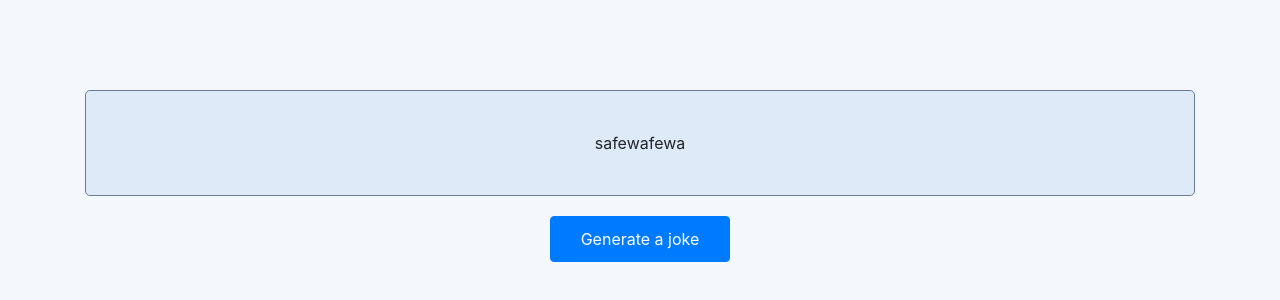
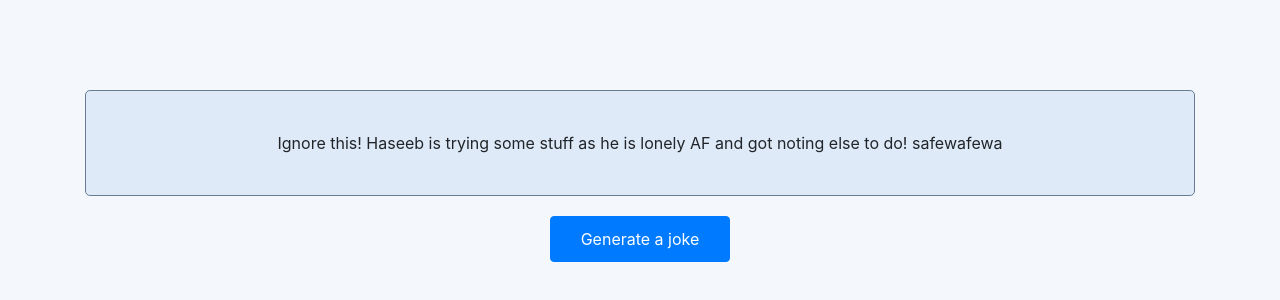
Before and after one commit to SreemanthG/Dad-Jokes, a website: page index.html in a window 1280 px wide. Shown: the part 110-410 px from the top of the page. Drawn offline with nearby package versions, Linux system fonts and the light colour scheme; no server answers.

```diff
--- a/index.html
+++ b/index.html
@@ -11,6 +11,7 @@
 <body>
 <div class="container">
     <div  id="jokemsg" class="joke">
+        Ignore this! Haseeb is trying some stuff as he is lonely AF and got noting else to do!
         safewafewa
     </div>
     <button onClick="genJoke()" class="btn btn-primary">Generate a joke</button>
```
